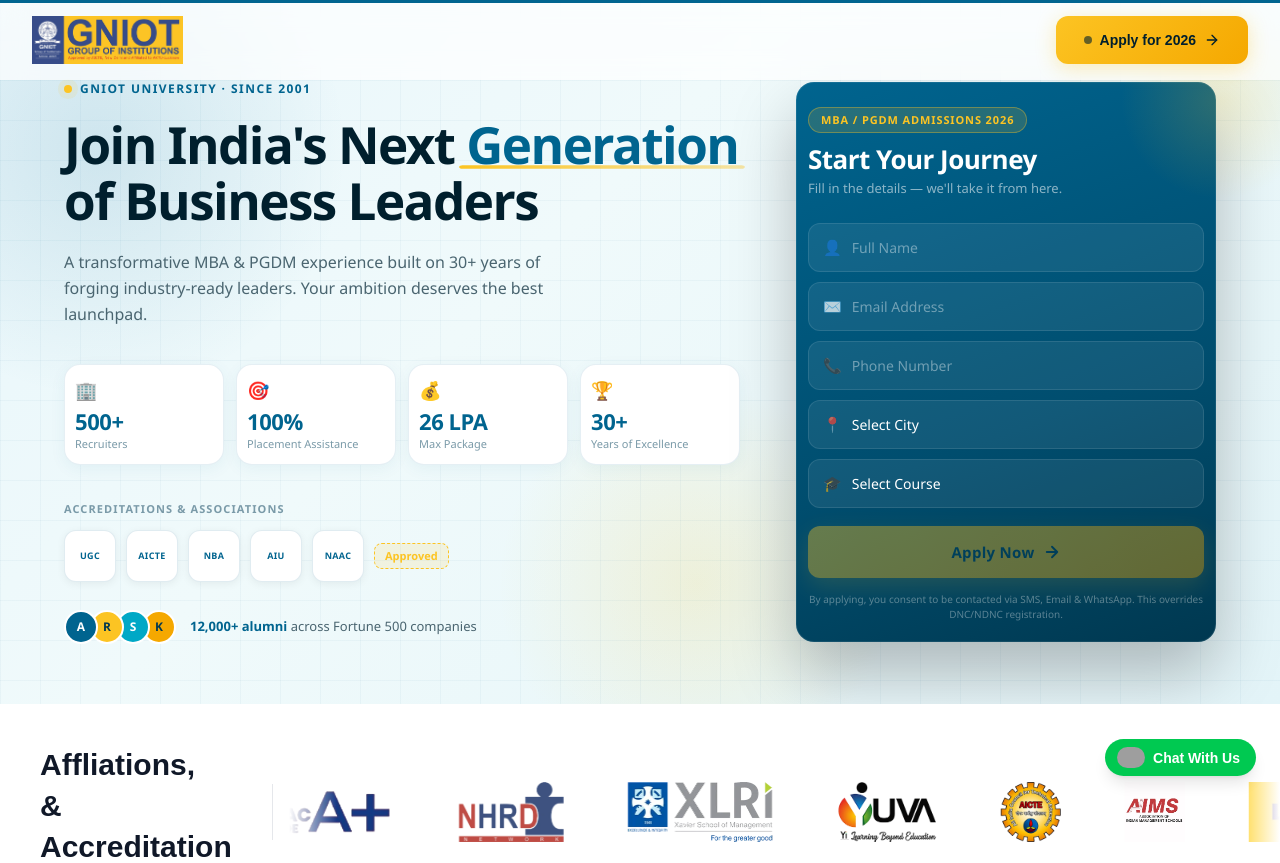
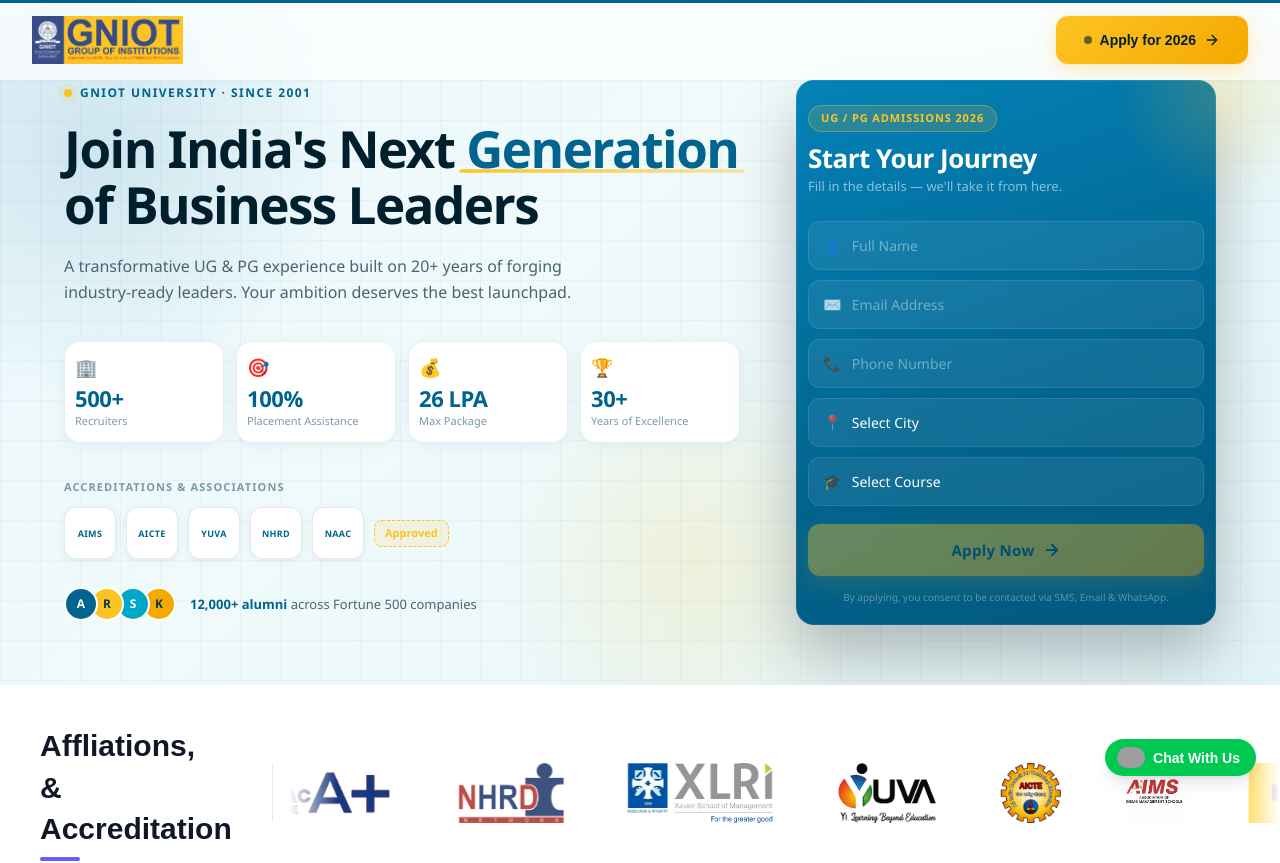
Before and after one commit to aragonani/gniot-clg, a Next.js app: page /gniot in a window 1280 px wide. Shown: the top 863 px of the page. Built offline with nearby package versions, Linux system fonts and the light colour scheme; grey boxes are pictures that could not be loaded.

Commit message:
new cities added

```diff
--- a/app/api/send-lead/route.ts
+++ b/app/api/send-lead/route.ts
@@ -66,14 +66,14 @@
     });
 
     await transporter.sendMail({
-      from: `"MBA Admissions" <${process.env.EMAIL_USER}>`,
+      from: `"GNIOT Admissions" <${process.env.EMAIL_USER}>`,
       to: process.env.CLIENT_EMAIL, // client email
       subject: `New Lead: ${name} — ${course}`,
       html: `
       <div style="font-family:sans-serif;max-width:480px;margin:auto;border:1px solid #e5e7eb;border-radius:12px;overflow:hidden;">
         <div style="background:#00648f;padding:24px 28px;">
           <h2 style="color:#fcc423;margin:0;font-size:20px;">New Admission Enquiry</h2>
-          <p style="color:rgba(255,255,255,0.6);margin:4px 0 0;font-size:13px;">MBA / PGDM Admissions 2026</p>
+          <p style="color:rgba(255,255,255,0.6);margin:4px 0 0;font-size:13px;">GNIOT UG / PG Admissions 2026</p>
         </div>
         <div style="padding:24px 28px;background:#fff;">
 
--- a/app/hero.css
+++ b/app/hero.css
@@ -204,9 +204,9 @@
         .register-form-card {
           background: linear-gradient(
             160deg,
-            #00648f 0%,
-            #004d6e 60%,
-            #003850 100%
+            #0482b8 0%,
+            #01648e 60%,
+            #02587d 100%
           );
           border-radius: 18px;
           padding: 24px 12px 20px;
--- a/components/courses-table.tsx
+++ b/components/courses-table.tsx
@@ -25,7 +25,7 @@
       <div className="max-w-6xl mx-auto text-center mb-6">
 
         <h2 className="text-2xl md:text-3xl font-bold text-gray-900">
-        GNIOT University Panipat Courses & Fees
+        GNIOT University Noida Courses & Fees
         </h2>
 
         <p className="text-gray-500 text-sm md:text-base mt-2">
--- a/components/hero-section.tsx
+++ b/components/hero-section.tsx
@@ -12,10 +12,10 @@
 ];
 
 const accreditations = [
-  { name: "UGC", shortName: "UGC", color: "#e8f4f8" },
+  { name: "AIMS", shortName: "AIMS", color: "#e8f4f8" },
   { name: "AICTE", shortName: "AICTE", color: "#fff3e0" },
-  { name: "NBA", shortName: "NBA", color: "#e8f5e9" },
-  { name: "AIU", shortName: "AIU", color: "#f3e5f5" },
+  { name: "YUVA", shortName: "YUVA", color: "#e8f5e9" },
+  { name: "NHRD", shortName: "NHRD", color: "#f3e5f5" },
   { name: "UGC-NAAC", shortName: "NAAC", color: "#fce4ec" },
 ];
 
@@ -64,7 +64,7 @@
           </h1>
 
           <p className="hero-sub">
-            A transformative MBA & PGDM experience built on 30+ years of forging industry-ready leaders.
+            A transformative UG & PG experience built on 20+ years of forging industry-ready leaders.
             Your ambition deserves the best launchpad.
           </p>
 
--- a/components/register-form.tsx
+++ b/components/register-form.tsx
@@ -39,9 +39,14 @@
 ];
 
 const cities = [
-  "Delhi",
+  "Delhi NCR",
   "Mumbai",
   "Bengaluru",
+  "Faridabad",
+  "Ghaziabad",
+  "Meerut",
+  "Aligarh",
+  "Agra",
   "Hyderabad",
   "Chennai",
   "Pune",
@@ -154,7 +159,7 @@
     <div className="register-form-card">
       {/* Header */}
       <div className="form-header">
-        <div className="badge">MBA / PGDM Admissions 2026</div>
+        <div className="badge">UG / PG Admissions 2026</div>
         <h2 className="form-title">Start Your Journey</h2>
         <p className="form-subtitle">
           Fill in the details — we'll take it from here.
@@ -251,8 +256,8 @@
       </button>
 
       <p className="consent-text">
-        By applying, you consent to be contacted via SMS, Email & WhatsApp. This
-        overrides DNC/NDNC registration.
+        By applying, you consent to be contacted via SMS, Email & WhatsApp.
+        {/* This overrides DNC/NDNC registration. */}
       </p>
 
       {error && (
```
